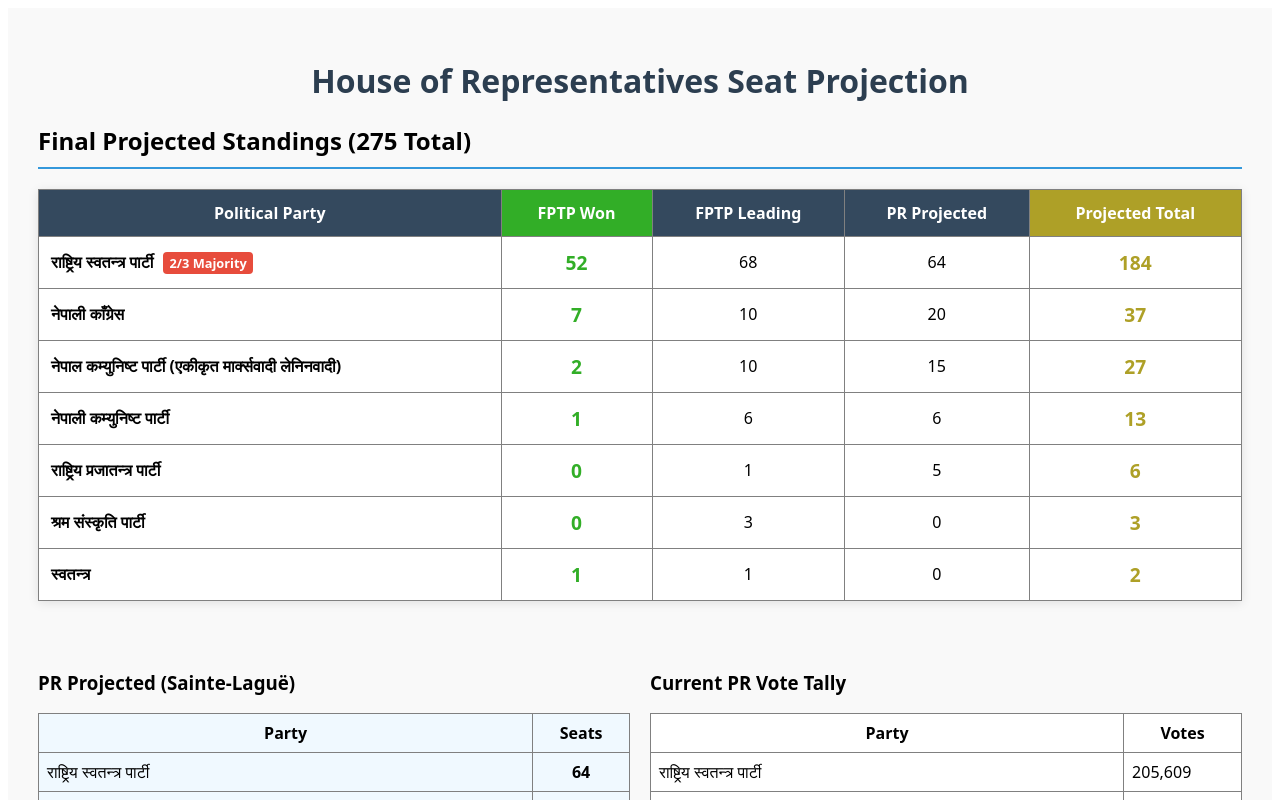
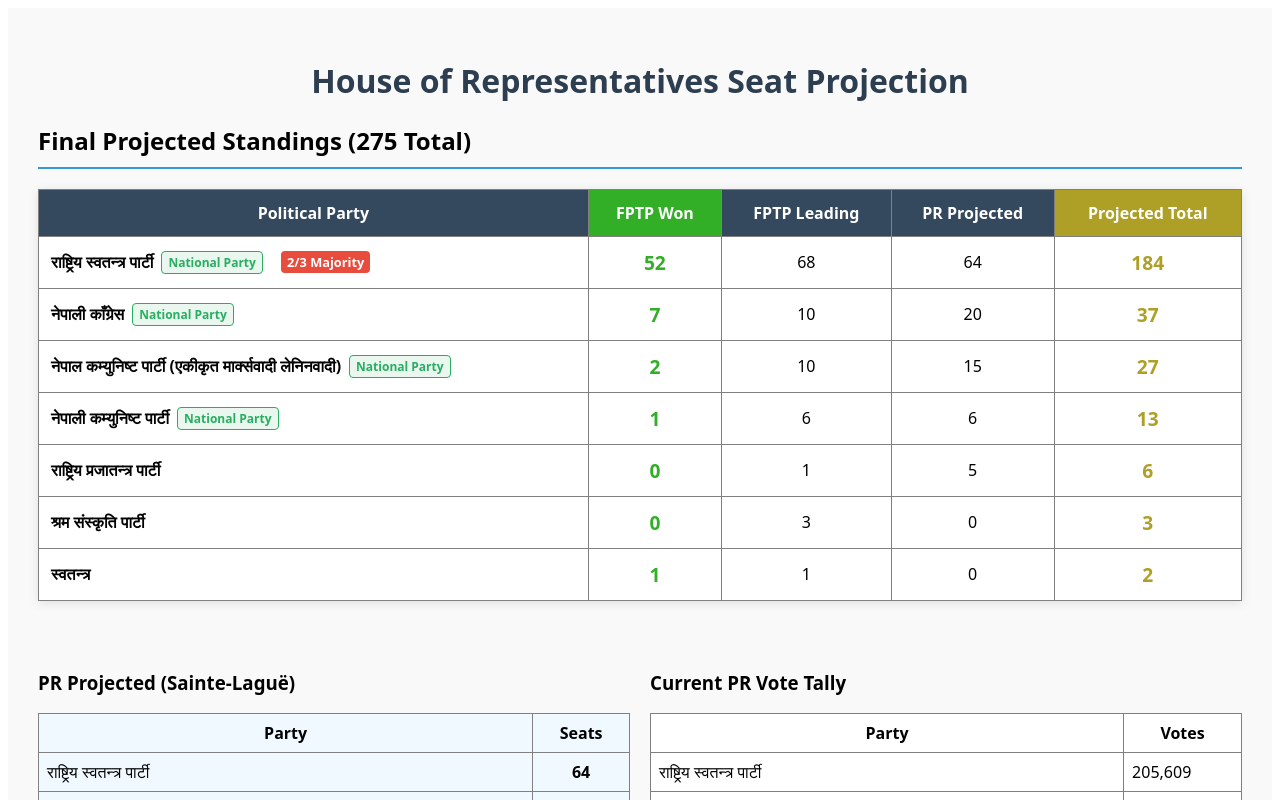
Before and after one commit to SanimKumarKhatri/Sante-Lague, a Next.js app: page / in a window 1280 px wide. Shown: the top 800 px of the page. Built offline with nearby package versions, Linux system fonts and the light colour scheme.

Commit message:
added badges

```diff
--- a/pages/index.js
+++ b/pages/index.js
@@ -40,13 +40,16 @@ function HomePage() {
 
   // Ensure prSeatsMap lookup is working
   const prWon = prSeatsMap[name] || 0;
+  const isIndependent = (name === "स्वतन्त्र");
+  const isNational = !isIndependent && fptpWon >= 1 && prWon >= 0;
 
   return {
     name,
     fptpWon, // This matches the variable defined above
     leading,
     prWon,
-    projected: fptpWon + prWon + leading
+    projected: fptpWon + prWon + leading,
+    isNational
   };
 });
 
@@ -92,7 +95,16 @@ function HomePage() {
           <tbody>
             {combinedData.map((party, index) => (
               <tr key={index} style={{ textAlign: 'center' }}>
-                <td style={{ textAlign: 'left', fontWeight: 'bold' }}>{party.name}{getMajorityBadge(party.projected)}</td>
+                <td style={{ textAlign: 'left', fontWeight: 'bold' }}>
+                  <div style={{ display: 'flex', alignItems: 'center', gap: '8px', flexWrap: 'wrap'}}><span>{party.name}</span>
+                  {party.isNational && ( <span style={{ color: '#27ae60',
+                                                        fontSize: '0.75em',
+                                                        border: '1px solid #27ae60',
+                                                        padding: '2px 6px',
+                                                        borderRadius: '4px',
+                                                        backgroundColor: 'rgba(39, 174, 96, 0.1)',
+                                                        whiteSpace: 'nowrap' }}>National Party</span>)}
+                {getMajorityBadge(party.projected)}</div></td>
                 <td style={{ fontSize: '1.2em', fontWeight: 'bold', color: '#32ae27' }}>{party.fptpWon}</td>
                 <td>{party.leading}</td>
                 <td>{party.prWon}</td>
```
